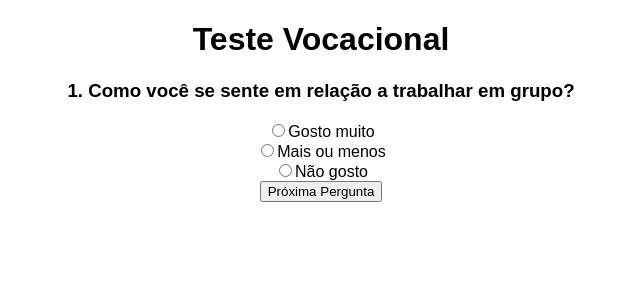
After one commit to BiaMayumi/empregaki, a PHP site: page /teste-vocacional/index.html in a window 1280 px wide. The commit adds this page. Shown: the top 300 px of the page, without its empty margins (319-959 px from the left). Run offline with PHP 8.4, Linux system fonts and the light colour scheme.

Commit message:
commit maciel

```diff
--- a/home/style.css
+++ b/home/style.css
@@ -135,8 +135,9 @@ body{
 .secao3 h1{
     text-align: center;
     margin-top: 8em;
-    font-weight: 300;
+    font-weight: 200;
     padding-top: 3em;
+    font-size: 2em;
 }
 
 .quadrados {
--- /dev/null
+++ b/teste-vocacional/index.html
@@ -0,0 +1,26 @@
+<!DOCTYPE html>
+<html lang="en">
+<head>
+    <meta charset="UTF-8">
+    <meta name="viewport" content="width=device-width, initial-scale=1.0">
+    <title>Teste Vocacional</title>
+    <link rel="stylesheet" href="style.css">
+</head>
+<body>
+
+<div id="quiz-container">
+    <h1>Teste Vocacional</h1>
+    <form id="quiz-form">
+        <!-- Perguntas e opções -->
+        <div id="question-container"></div>
+        <button type="button" onclick="nextQuestion()">Próxima Pergunta</button>
+    </form>
+</div>
+
+<div id="result-container">
+    <h2>Resultado</h2>
+    <p id="result"></p>
+</div>
+<script type="text/javascript" src="script.js"></script>
+</body>
+</html>
--- /dev/null
+++ b/teste-vocacional/script.js
@@ -0,0 +1,62 @@
+const questions = [
+    { question: "1. Como você se sente em relação a trabalhar em grupo?", options: ["Gosto muito", "Mais ou menos", "Não gosto"] },
+    { question: "2. Qual área você tem mais interesse?", options: ["Humanas", "Exatas", "Biológicas"] },
+    { question: "3. Qual atividade você prefere?", options: ["Criar algo novo", "Analisar dados", "Lidar com pessoas"] },
+    // Adicione mais perguntas conforme necessário
+];
+
+let currentQuestion = 0;
+let answers = [];
+
+const quizContainer = document.getElementById('quiz-container');
+const questionContainer = document.getElementById('question-container');
+const resultContainer = document.getElementById('result-container');
+const resultText = document.getElementById('result');
+
+function displayQuestion() {
+    const currentQues = questions[currentQuestion];
+    questionContainer.innerHTML = `
+        <h3>${currentQues.question}</h3>
+        <label><input type="radio" name="answer" value="0">${currentQues.options[0]}</label><br>
+        <label><input type="radio" name="answer" value="1">${currentQues.options[1]}</label><br>
+        <label><input type="radio" name="answer" value="2">${currentQues.options[2]}</label><br>
+    `;
+}
+
+function nextQuestion() {
+    const selectedAnswer = document.querySelector('input[name="answer"]:checked');
+    if (!selectedAnswer) {
+        alert('Por favor, selecione uma opção.');
+        return;
+    }
+
+    answers.push(parseInt(selectedAnswer.value));
+
+    if (currentQuestion < questions.length - 1) {
+        currentQuestion++;
+        displayQuestion();
+    } else {
+        showResult();
+    }
+}
+
+function showResult() {
+    const totalScores = [0, 0, 0]; // Inicializa os pontos para cada categoria
+    answers.forEach((answer, index) => {
+        totalScores[answer] += index + 1;
+    });
+
+    const maxScoreIndex = totalScores.indexOf(Math.max(...totalScores));
+
+    // Mapeie o índice de pontuação máxima para a profissão correspondente
+    const professions = ["Profissão 1", "Profissão 2", "Profissão 3"];
+    const result = professions[maxScoreIndex];
+
+    // Exiba o resultado
+    resultText.innerHTML = `Com base nas suas respostas, a profissão que mais se adequa a você é: <strong>${result}</strong>.`;
+    resultContainer.style.display = 'block';
+    quizContainer.style.display = 'none';
+}
+
+// Inicializa o quiz
+displayQuestion();
--- /dev/null
+++ b/teste-vocacional/style.css
@@ -0,0 +1,13 @@
+body {
+    font-family: Arial, sans-serif;
+    text-align: center;
+    margin: 20px;
+}
+#quiz-container {
+    max-width: 600px;
+    margin: 0 auto;
+}
+#result-container {
+    display: none;
+    margin-top: 20px;
+}
```
Also changed, not shown: vagas/vagas.css (renamed from vagas.css), vagas/vagas.html (renamed from vagas.html), vagas/vagas.js (renamed from vagas.js).
